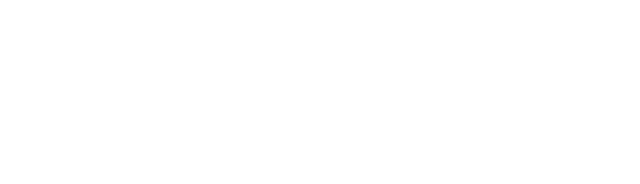
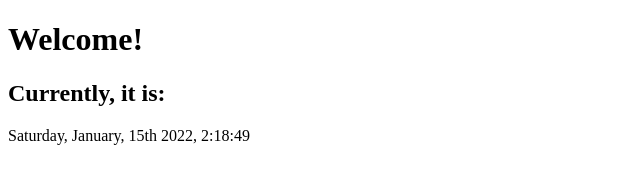
Before and after one commit to yasmin-io/project-tracker, a plain HTML site: page index.html in a window 1280 px wide. Shown: the whole page, without its empty margins (0-640 px from the left). Drawn offline with nearby package versions, Linux system fonts and the light colour scheme.

Commit message:
added header and time/date

```diff
--- a/assets/js/script.js
+++ b/assets/js/script.js
@@ -3,7 +3,12 @@
 // handle displaying the time
 function displayTime() {
   // TODO (Task 1.1): Calculate and output the time to the appropriate element
+  var today = moment();
+  var dayAndTime = today.format("dddd, MMMM, Do YYYY, h:mm:ss");
+
+  $("#timer").text(dayAndTime);
 }
+displayTime();
 
 // handle printing project data to the page
 function printProjectData(name, type, hourlyRate, dueDate) {
--- a/index.html
+++ b/index.html
@@ -14,7 +14,11 @@
 
   <body>
     <!-- TODO (Task 1.1): Create a header/hero area -->
-    <header></header>
+    <header>
+      <h1 id="Title">Welcome!</h1>
+      <h2 id="currentWords" class="thin">Currently, it is:</h2>
+      <span id="timer" class="thin"></span>
+    </header>
 
     <!-- TODO: Add Bootstrap styling to the layout below -->
     <main>
```
